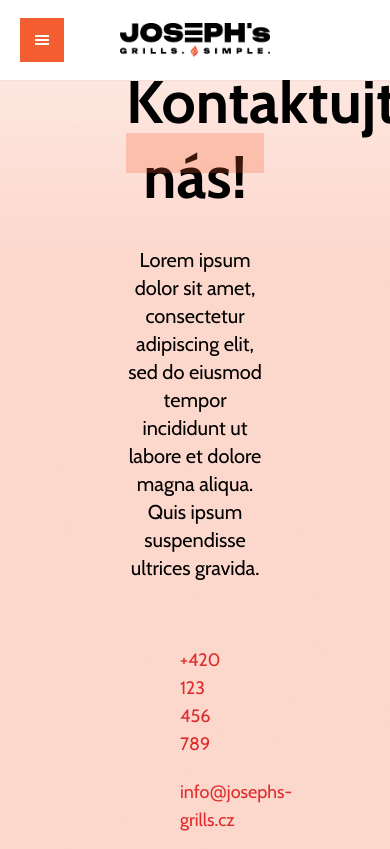
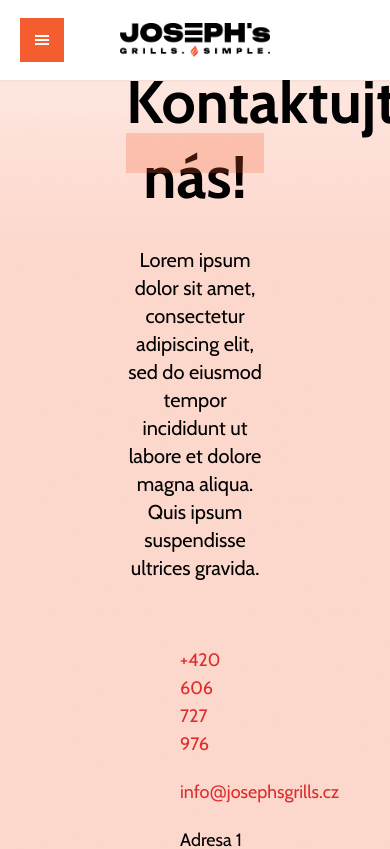
Before and after one commit to Lossmeril/josephs-grills, a Next.js app: page /kontakt in a window 390 px wide. Shown: the top 849 px of the page. Built offline with nearby package versions, Linux system fonts and the light colour scheme.

Commit message:
fix: replaced phone and email placeholders

```diff
--- a/app/kontakt/page.tsx
+++ b/app/kontakt/page.tsx
@@ -53,8 +53,8 @@ const ContactPage = () => {
             <div className="flex flex-row flex-nowrap justify-start gap-5">
               <MdPhone size={25} />
               <p className="text-lg text-left">
-                <a href="tel:'+420123456789'" className="link">
-                  +420 123 456 789
+                <a href="tel:'+420606727976'" className="link">
+                  +420 606 727 976
                 </a>
               </p>
             </div>
@@ -63,9 +63,9 @@ const ContactPage = () => {
               <MdEmail size={25} />
 
               <p className="text-lg text-left">
-                <a href="mailto:'ifo@josephs-grills.cz'" className="link">
+                <a href="mailto:'info@josephsgrills.cz'" className="link">
                   info<span className={inter.className}>@</span>
-                  josephs-grills.cz
+                  josephsgrills.cz
                 </a>
               </p>
             </div>
```
